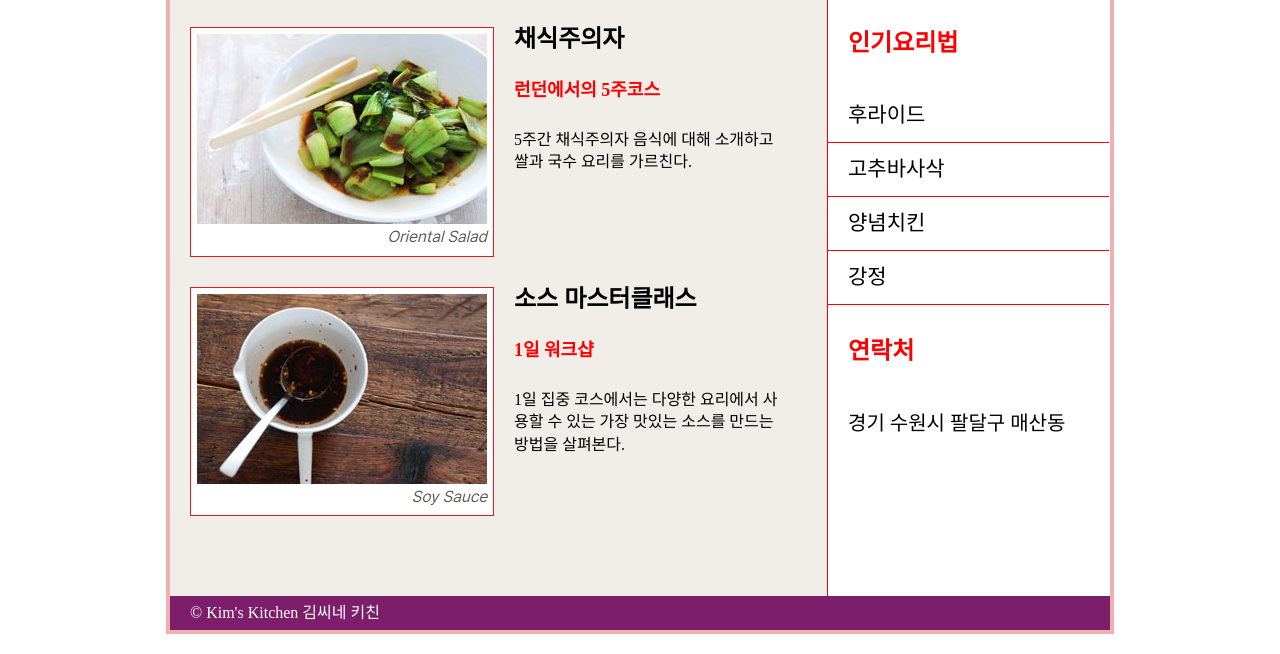
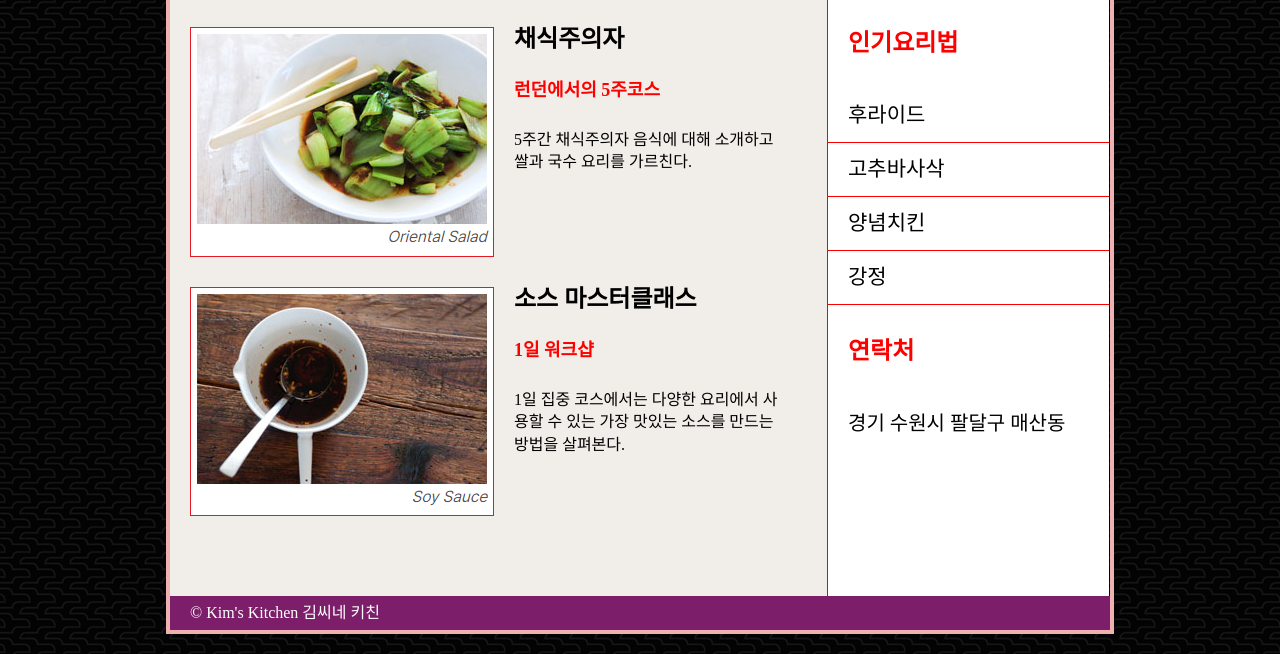
Before and after one commit to wkdwowns100/gitHubEx, a plain HTML site: page webEx1/webEx1.html in a window 1280 px wide. Shown: the part 199-853 px from the top of the page. Drawn offline with Linux system fonts and the light colour scheme.

Commit message:
폴더에 이미지 이동

```diff
--- a/webEx1/webEx1.html
+++ b/webEx1/webEx1.html
@@ -15,7 +15,7 @@
             clear: both;
         }
         body {
-            background: url(./images/beanstalk-dark.webp) fixed;
+            background: url(./beanstalk-dark.webp) fixed;
         }
         .container {
             width: 940px; height: 805px;
```
Also changed, not shown: webEx1/beanstalk-dark.webp (added).
